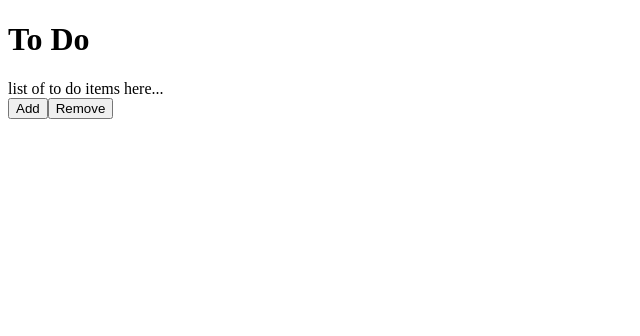
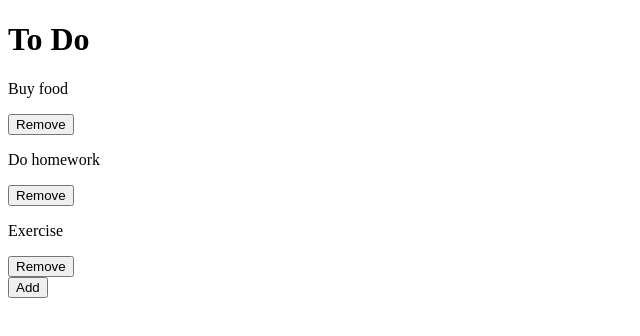
Before and after one commit to mrarifur/React-Project-2022, a React (Create React App) app: page / in a window 1280 px wide. Shown: the top 336 px of the page, without its empty margins (0-640 px from the left). Built offline with nearby package versions, Linux system fonts and the light colour scheme.

Commit message:
Update to the UI

```diff
--- a/src/App.js
+++ b/src/App.js
@@ -1,10 +1,38 @@
+import ToDoList from "./components/ToDoList";
+import { useState } from "react";
+
+const testList = [
+  {
+    id: 1,
+    title: "Buy food",
+  },
+  {
+    id: 2,
+    title: "Do homework",
+  },
+  {
+    id: 3,
+    title: "Exercise",
+  },
+];
+
 function App() {
+  const [toDoItems, setToDoItems] = useState(testList);
+
+  const removeHandler = (id) => {
+    console.log("Removed task " + id);
+    setToDoItems((prevToDoItems) =>
+      prevToDoItems.filter((item) => {
+        return item.id !== id;
+      })
+    );
+  };
+
   return (
     <div>
       <h1>To Do</h1>
-      <div>list of to do items here...</div>
+      <ToDoList toDoList={testList} removeHandler={removeHandler} />
       <button>Add</button>
-      <button>Remove</button>
     </div>
   );
 }
--- /dev/null
+++ b/src/components/ToDoItem.js
@@ -0,0 +1,15 @@
+const ToDoItem = (props) => {
+  const clickHandler = () => {
+    console.log("Now in the clickHandler");
+    props.removeHandler(props.id);
+  };
+
+  return (
+    <div>
+      <p>{props.title}</p>
+      <button onClick={clickHandler}>Remove</button>
+    </div>
+  );
+};
+
+export default ToDoItem;
--- /dev/null
+++ b/src/components/ToDoList.js
@@ -0,0 +1,18 @@
+import ToDoItem from "./ToDoItem";
+
+const ToDoList = (props) => {
+  return (
+    <div>
+      {props.toDoList.map((object) => (
+        <ToDoItem
+          key={object.id}
+          id={object.id}
+          title={object.title}
+          removeHandler={props.removeHandler}
+        />
+      ))}
+    </div>
+  );
+};
+
+export default ToDoList;
```
